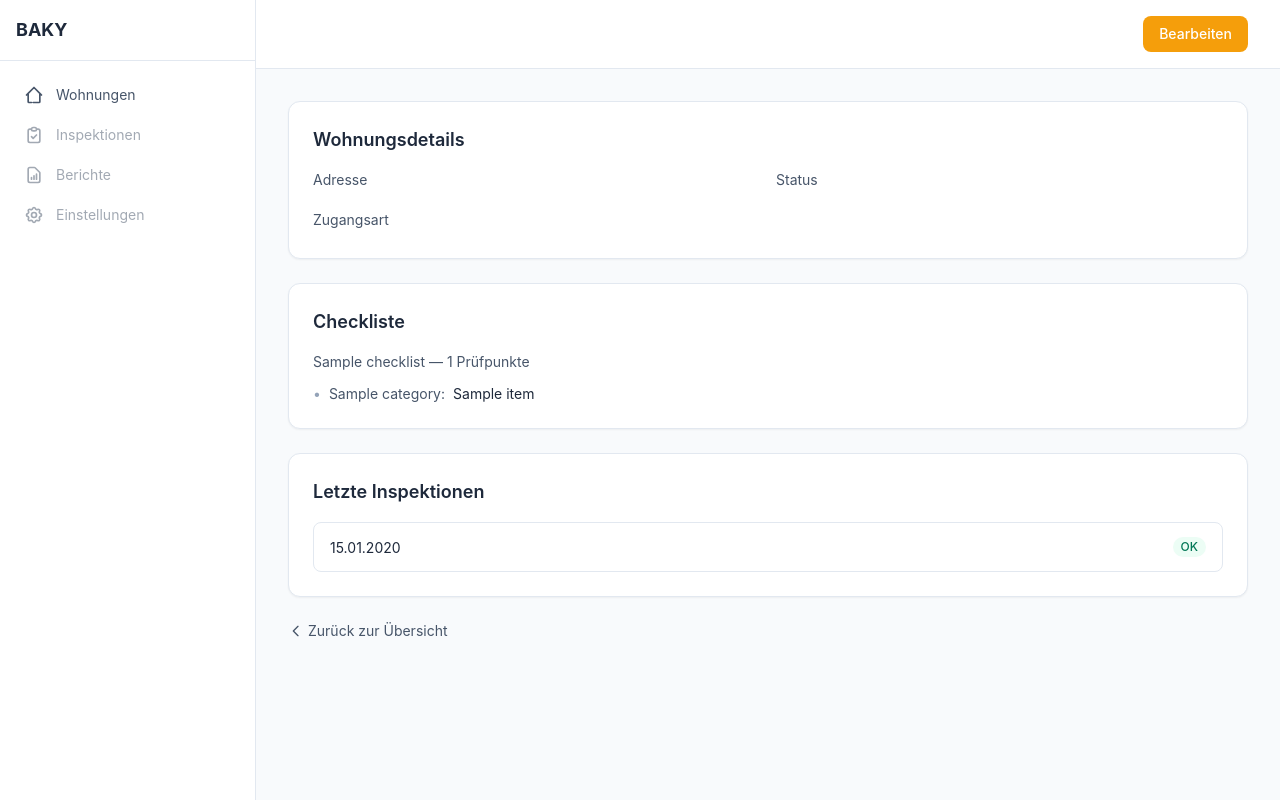
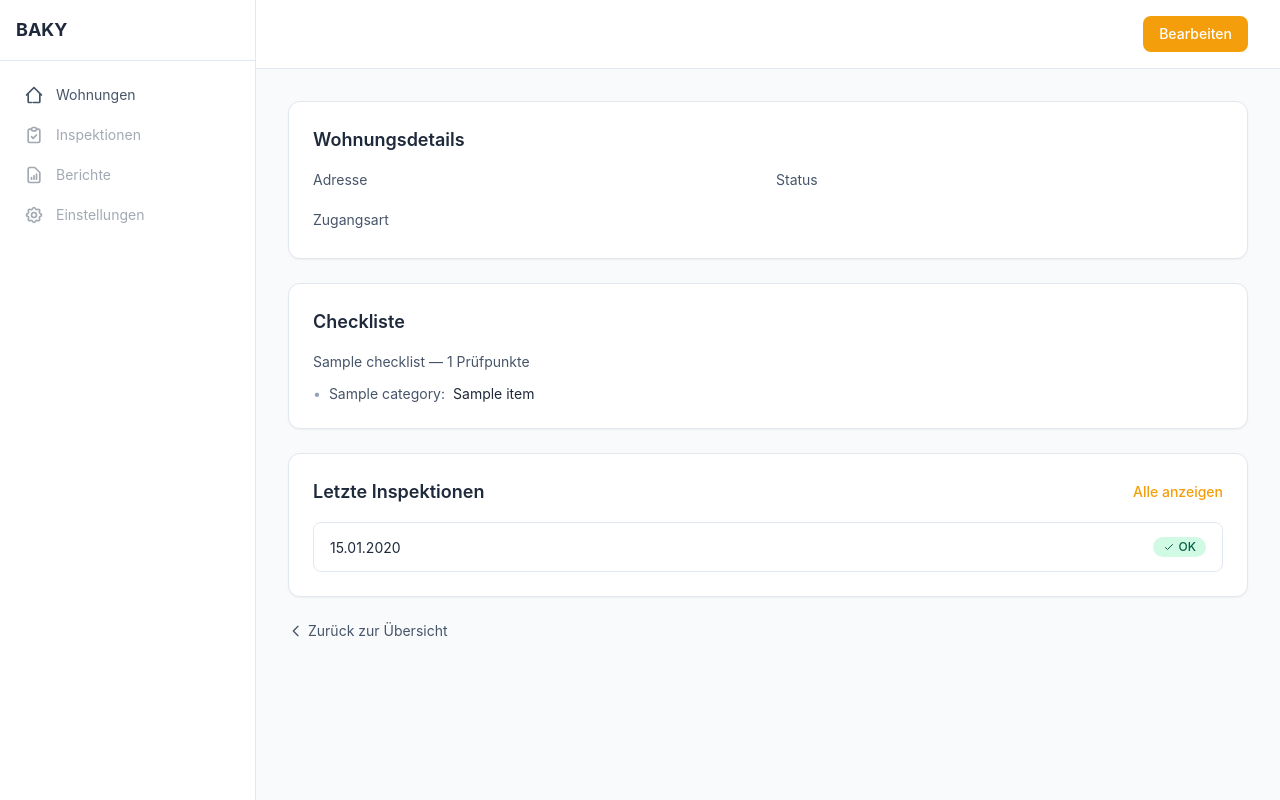
Before and after one commit to robert197/baky, a Django app: template templates/dashboard/apartment_detail.html in a window 1280 px wide. Run offline with Django 5.2, Linux system fonts and the light colour scheme; tables that the repository leaves empty hold one stand-in row (values such as "Sample post"); the template is opened without the code that fills it: values that come from a table or form of the project are taken from there, most other values are stand-ins (such as "Sample title", 1, 10 or a date in 2020); style sheets or scripts are compiled from the project's sources; some libraries are stand-ins or nearby versions.

Commit message:
fix(dashboard): djlint formatting and add apartment detail links
- Apply djlint formatting to all new templates
- Add timeline and report detail links to apartment detail page
- Add integration tests for full inspection flow and cross-owner access
- Use _status_badge.html component in apartment detail

```diff
--- a/templates/dashboard/_inspection_summary.html
+++ b/templates/dashboard/_inspection_summary.html
@@ -33,9 +33,7 @@
   {% endif %}
   <div class="mt-3 flex gap-2">
     <a href="{% url 'dashboard:inspection_report_detail' apartment.pk inspection.pk %}"
-       class="rounded-lg bg-accent px-4 py-2 text-sm font-medium text-white hover:bg-amber-600">
-      Bericht ansehen
-    </a>
+       class="rounded-lg bg-accent px-4 py-2 text-sm font-medium text-white hover:bg-amber-600">Bericht ansehen</a>
     {% if inspection.has_report %}
       <a href="{% url 'dashboard:report_detail' inspection.report.pk %}"
          class="rounded-lg border border-border bg-white px-4 py-2 text-sm font-medium text-secondary hover:bg-surface">
--- a/templates/dashboard/apartment_detail.html
+++ b/templates/dashboard/apartment_detail.html
@@ -60,28 +60,28 @@
     {% endif %}
     {# Recent inspections #}
     <div class="rounded-xl border border-border bg-white p-6 shadow-sm">
-      <h2 class="mb-4 text-lg font-semibold text-primary">Letzte Inspektionen</h2>
+      <div class="mb-4 flex items-center justify-between">
+        <h2 class="text-lg font-semibold text-primary">Letzte Inspektionen</h2>
+        {% if recent_inspections %}
+          <a href="{% url 'dashboard:inspection_timeline' apartment.pk %}"
+             class="text-sm font-medium text-accent hover:text-amber-600">Alle anzeigen</a>
+        {% endif %}
+      </div>
       {% if recent_inspections %}
         <div class="space-y-3">
           {% for inspection in recent_inspections %}
-            <div class="flex items-center justify-between rounded-lg border border-border px-4 py-3">
+            <a href="{% url 'dashboard:inspection_report_detail' apartment.pk inspection.pk %}"
+               class="flex items-center justify-between rounded-lg border border-border px-4 py-3 transition-colors hover:bg-surface">
               <div>
                 <span class="text-sm text-primary">{{ inspection.completed_at|date:"d.m.Y" }}</span>
               </div>
               <div class="flex items-center gap-2">
-                {% if inspection.overall_rating == "ok" %}
-                  <span class="inline-flex items-center rounded-full bg-emerald-50 px-2 py-0.5 text-xs font-medium text-emerald-700">OK</span>
-                {% elif inspection.overall_rating == "attention" %}
-                  <span class="inline-flex items-center rounded-full bg-amber-50 px-2 py-0.5 text-xs font-medium text-amber-700">Achtung</span>
-                {% elif inspection.overall_rating == "urgent" %}
-                  <span class="inline-flex items-center rounded-full bg-rose-50 px-2 py-0.5 text-xs font-medium text-rose-700">Dringend</span>
+                {% if inspection.overall_rating %}
+                  {% include "components/_status_badge.html" with status=inspection.overall_rating %}
                 {% endif %}
-                {% if inspection.has_report %}
-                  <a href="{% url 'dashboard:report_detail' inspection.report.pk %}"
-                     class="text-xs font-medium text-accent hover:text-amber-600">Bericht</a>
-                {% endif %}
+                {% if inspection.has_report %}<span class="text-xs font-medium text-accent">Bericht</span>{% endif %}
               </div>
-            </div>
+            </a>
           {% endfor %}
         </div>
       {% else %}
```
Also changed, not shown: templates/dashboard/_inspection_timeline_item.html (+6 -3 lines), templates/dashboard/_photo_lightbox.html (+9 -8 lines), templates/dashboard/inspection_report_detail.html (+12 -21 lines), templates/dashboard/inspection_timeline.html (+22 -11 lines), tests/dashboard/test_integration.py (+65 -1 lines), tests/dashboard/test_views.py (+18 -0 lines).
